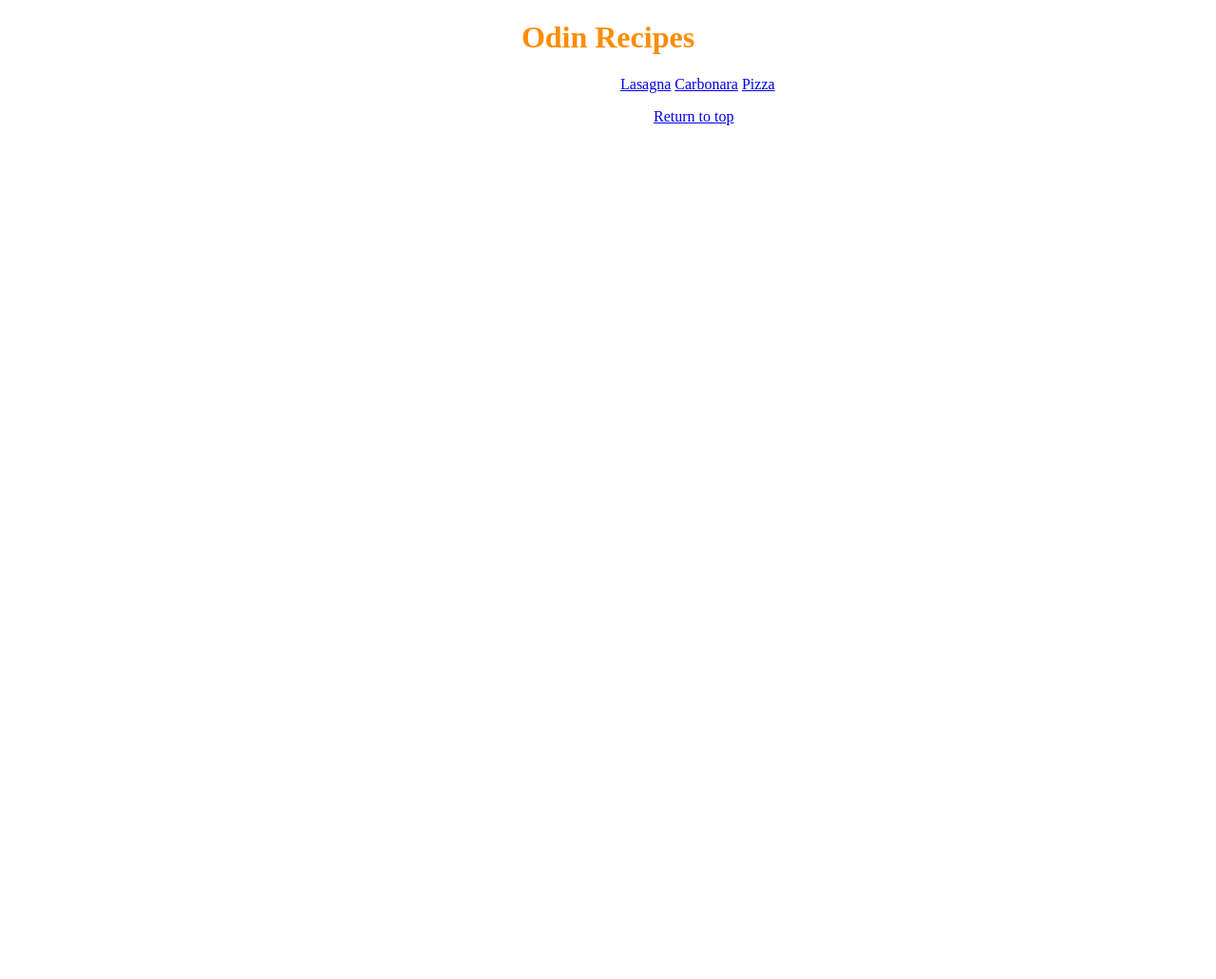
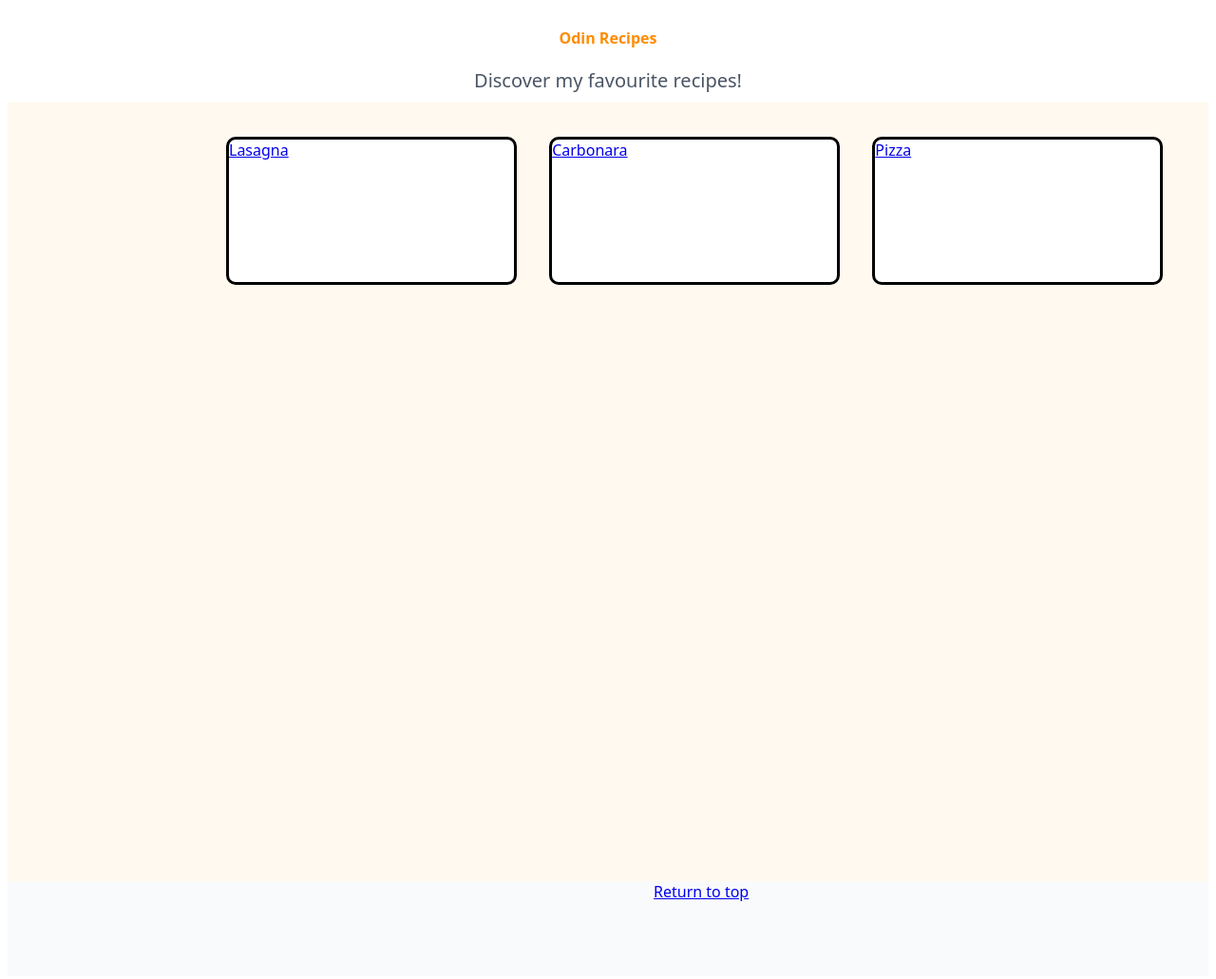
Before and after one commit to grouchomarxc137-star/odin-recipes, a plain HTML site: page recipes/index.html in a window 1280 px wide. Shown: the whole page at 95% size. Before the commit the page ends 800 px from the top, so only its background shows below. Drawn offline with Linux system fonts and the light colour scheme.

Commit message:
Issue: Index Page isn't styled enough.
Changes made:
Added three divs to define the structure into a header, a content
section, and a footer. Made some basic styling to the list items laying
foundations for future styling.

```diff
--- a/recipes/index.html
+++ b/recipes/index.html
@@ -8,9 +8,15 @@
         </title>
     </head>
     <body>
+        <div class="header-div">
             <h1 id="header">
                 Odin Recipes
             </h1>
+            <p>
+                Discover my favourite recipes!
+            </p>
+        </div>
+        <div class="content-div">
             <ul class="recipes-list">
                 <li>
                     <a href="./lasagna.html">Lasagna</a>
@@ -22,6 +28,9 @@
                     <a href="./pizza.html">Pizza</a>
                 </li>
             </ul>
+        </div>
+        <div class="footer-div">
             <a class="rtt" href="#header">Return to top</a>
+        </div>
     </body>
 </html>
--- a/style/index.css
+++ b/style/index.css
@@ -1,12 +1,49 @@
+body{
+    margin: none;
+    padding: none;
+    display: block;
+    font-family: system-ui, -apple-system, BlinkMacSystemFont, 'Segoe UI', Roboto, Oxygen, Ubuntu, Cantarell, 'Open Sans', 'Helvetica Neue', sans-serif;
+}
+.header-div{
+    padding-top: 10px;
+    padding-bottom: 20px;
+    height: 70px;
+}
+.header-div h1{
+    color: #f54a00;
+    font-size: 16px;
+    text-align: center;
+}
+.header-div p{
+    color: #4a5565;
+    font-size: 20px;
+    text-align: center;
+}
+.content-div{
+    background-color: #fff9ef;
+    height: 800px;
+    padding-top: 20px;
+
+}
+.footer-div{
+    background-color: #f9fafb;
+    height: 100px;
+}
 #header{
     text-align: center;
     color: rgb(255, 140, 0);
 }
 .recipes-list{
-    margin-left: 605px;
+    margin-left:160px;
 }
 .recipes-list li{
     display: inline-block;
+    border: solid;
+    border-radius: 10px;
+    width: 300px;
+    height: 150px;
+    background-color: white;
+    margin-left: 30px;
 }
 .rtt{
     margin-left: 680px;
```
Lines whose indentation alone changed are shown as unchanged.
